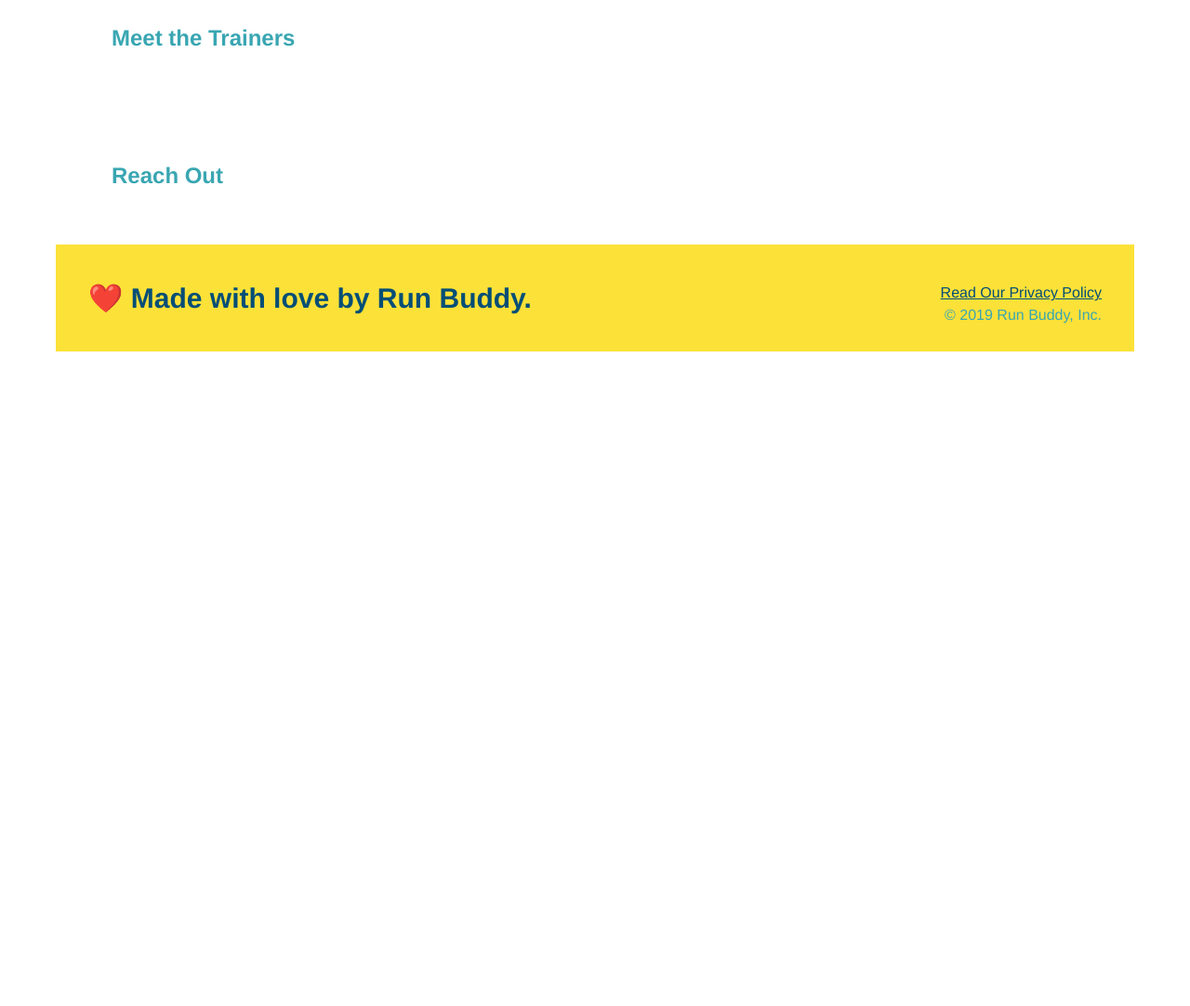
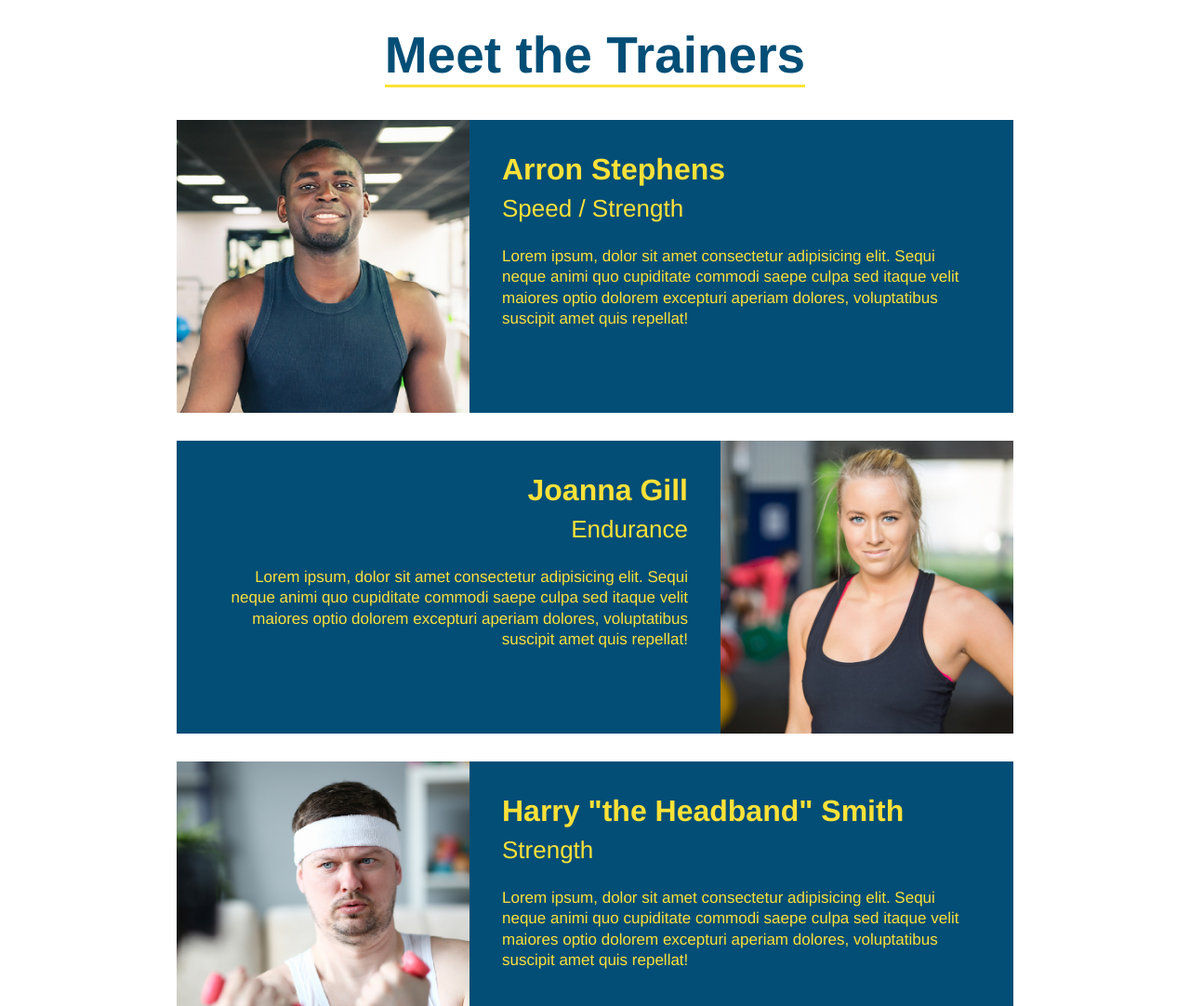
Before and after one commit to tobyiam/run-buddy, a plain HTML site: page index.html in a window 1280 px wide. Shown: the part 2740-3822 px from the top of the page at 93% size. Before the commit the page ends 3178 px from the top, so only its background shows below. Drawn offline with Linux system fonts and the light colour scheme.

Commit message:
meet the trainers section

```diff
--- a/assets/css/style.css
+++ b/assets/css/style.css
@@ -192,3 +192,50 @@ section {
 .steps span {
     font-size: 38px;
 }
+
+.trainers {
+    text-align: center;
+}
+
+.trainer {
+    width: 900px;
+    margin: 0 auto 30px auto;
+    background: #024e76;
+    color: #fce138;
+    overflow: auto;
+}
+
+.trainer img {
+    width: 35%;
+    float: left;
+}
+
+.trainer-bio {
+    padding: 35px;
+    float: left;
+    width: 65%;
+}
+
+.text-left {
+    text-align: left;
+}
+
+.text-right {
+    text-align: right;
+}
+
+.trainer-bio h3 {
+    font-size: 32px;
+    margin-bottom: 8px;
+}
+
+.trainer-bio h4 {
+    font-weight: lighter;
+    font-size: 26px;
+    margin-bottom: 25px;
+}
+
+.trainer-bio p{
+    font-size: 17px;
+    line-height: 1.3;
+}
--- a/index.html
+++ b/index.html
@@ -109,8 +109,51 @@
     </section>
 
     <!-- "Meet the Trainers" section-->
-    <section>
-        <h2>Meet the Trainers</h2>
+    <section id="your-trainers" class="trainers">
+        <h2 class="section-title primary-border">
+            Meet the Trainers
+        </h2>
+
+        <!-- first trainer bio -->
+        <article class="trainer">
+            <img src="./assets/Images/trainer-1.jpg" alt="Arron Stephens in his workout clothes, ready to pump iron" />
+            <div class="trainer-bio text-left">
+                <h3>Arron Stephens</h3>
+                <h4>Speed / Strength</h4>
+                <p>
+                    Lorem ipsum, dolor sit amet consectetur adipisicing elit. Sequi neque animi quo cupiditate commodi saepe culpa sed
+                    itaque velit maiores optio dolorem excepturi aperiam dolores, voluptatibus suscipit amet quis repellat!
+                </p>
+            </div>
+        </article>
+
+          <!-- second trainer bio-->
+          <article class="trainer">
+            <div class="trainer-bio text-right">
+                <h3>Joanna Gill</h3>
+                <h4>Endurance</h4>
+                <p>Lorem ipsum, dolor sit amet consectetur adipisicing elit. Sequi neque animi quo cupiditate commodi saepe culpa sed
+                    itaque velit maiores optio dolorem excepturi aperiam dolores, voluptatibus suscipit amet quis repellat!
+                </p>
+            </div>
+            <img src="./assets/Images/trainer-2.jpg" alt="Joanna Gill cooling off after a workout" />
+            </article>
+
+
+        <!-- third trainer bio-->
+        <article class="trainer">
+            <img src="./assets/Images/trainer-3.jpg" alt="Harry Smith wearing a headband and lifting comically small ping weights" />
+            <div class="trainer-bio text-left">
+                <h3>Harry "the Headband" Smith</h3>
+                <h4>Strength</h4>
+                <p>
+                    Lorem ipsum, dolor sit amet consectetur adipisicing elit. Sequi neque animi quo cupiditate commodi saepe culpa sed
+                    itaque velit maiores optio dolorem excepturi aperiam dolores, voluptatibus suscipit amet quis repellat!
+                </p>
+            </div>
+        </article>
+
+
     </section>
 
     <!-- "reach out" section-->
```
Also changed, not shown: assets/Images/trainer-1.jpg (added), assets/Images/trainer-2.jpg (added), assets/Images/trainer-3.jpg (added).
